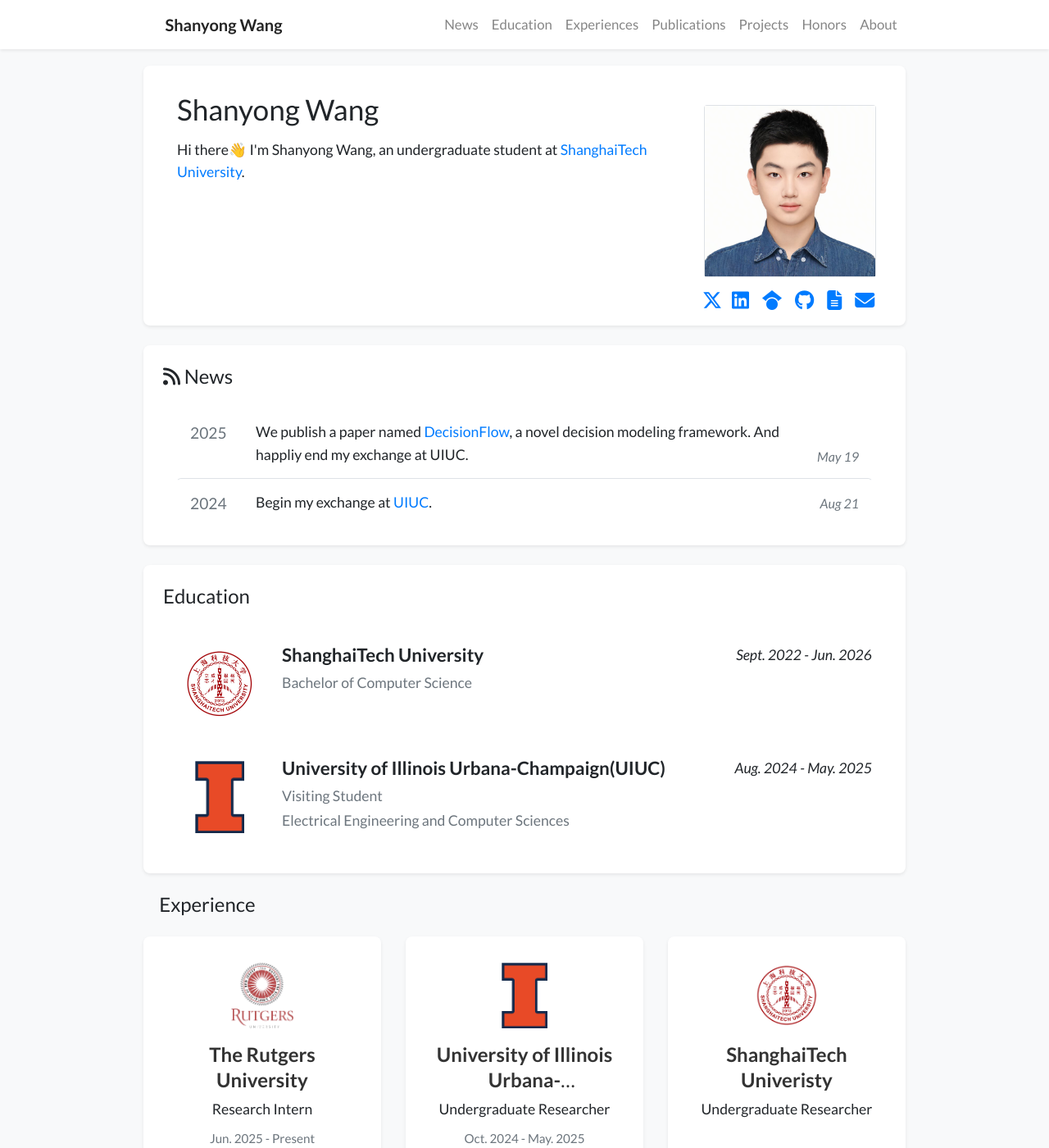
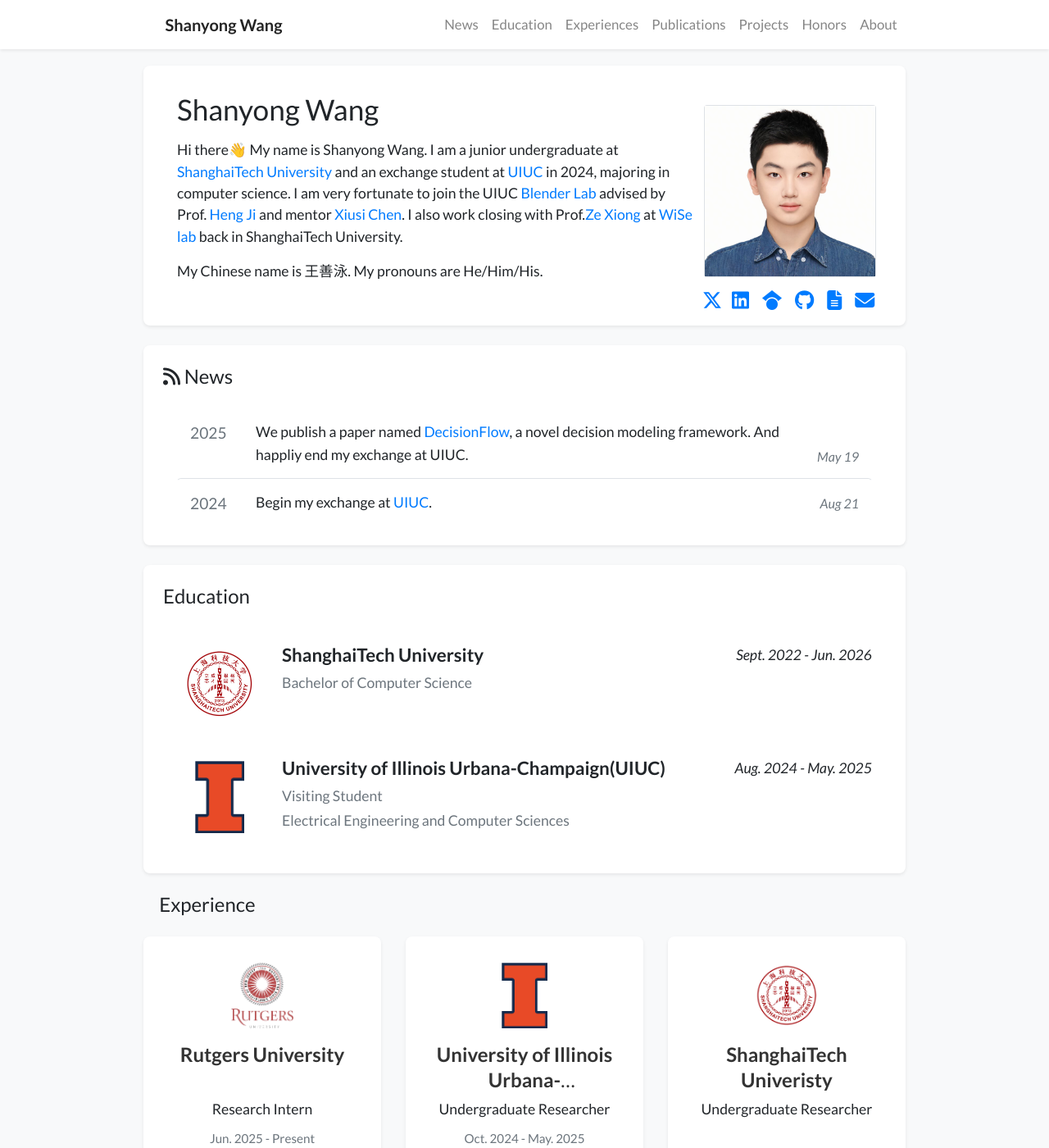
Before and after one commit to SwimmingWang/swimmingwang.github.io, a Jekyll site: the page built from index.html, in a window 1280 px wide and 1400 px high. Shown: the whole window at 82% size. Built offline with Jekyll 4.4.1, drawn with Linux system fonts in a browser that asks for light colours; nearby versions of some CDN libraries; a style sheet for code colours, icons or effects is not loaded; some of the changed text lies outside the part shown.

```diff
--- a/_data/profile.yml
+++ b/_data/profile.yml
@@ -20,7 +20,10 @@
 short_bio_text_justify: false
 short_bio: >-
   <p>
-    Hi there👋 I'm Shanyong Wang, an undergraduate student at <a href="https://www.shanghaitech.edu.cn/eng/" target="_blank">ShanghaiTech University</a>.
+    Hi there👋 My name is Shanyong Wang. I am a junior undergraduate at <a href="https://www.shanghaitech.edu.cn/eng/" target="_blank">ShanghaiTech University</a> and an exchange student at <a href="https://grainger.illinois.edu/" target="_blank">UIUC</a> in 2024, majoring in computer science. I am very fortunate to join the UIUC <a href="https://blender.cs.illinois.edu/" target="_blank">Blender Lab</a> advised by Prof. <a href="https://blender.cs.illinois.edu/hengji.html" target="_blank">Heng Ji</a> and mentor <a href="https://xiusic.github.io/" target="_blank">Xiusi Chen</a>. I also work closing with Prof.<a href="https://bme.shanghaitech.edu.cn/bme_en/2021/0326/c8252a1073789/page.htm" target="_blank">Ze Xiong</a> at <a href="https://xiong-group.com/" target="_blank">WiSe lab</a> back in ShanghaiTech University.
+  </p>
+  <p>
+    My Chinese name is 王善泳. My pronouns are He/Him/His.
   </p>
 
 portrait_url: /assets/images/photos/wsy.jpg
@@ -40,23 +43,23 @@
     date: Aug. 2024 - May. 2025
 
 experience:
-  - company: "The Rutgers University"
+  - company: "Rutgers University"
     position: "Research Intern"
     date: "Jun. 2025 - Present"
     logo: "/assets/images/badges/rutgers.png"
-    brief: ""
+    brief: "Design for AIOS."
 
   - company: "University of Illinois Urbana-Champaign(UIUC)"
     position: "Undergraduate Researcher"
     date: "Oct. 2024 - May. 2025"
     logo: "/assets/images/badges/UIUC.png"
-    brief: ""
+    brief: "Design a novel decision modeling framework that builds a semantically grounded decision space and infers a latent utility function to evaluate trade-offs in a transparent, utility-driven manner."
 
   - company: "ShanghaiTech Univeristy"
     position: "Undergraduate Researcher"
     date: ""
     logo: "/assets/images/badges/shanghaitech.jpg"
-    brief: "Building and analyzing Irish <br> drama corpus"
+    brief: "Ensured the interface remained lightweight and efficient while offering seamless human-machine interaction."
 
 # awards:
 # - name: No. 352 (Top 1%), Alibaba Global Mathematics Competition Qualifying Round
```
